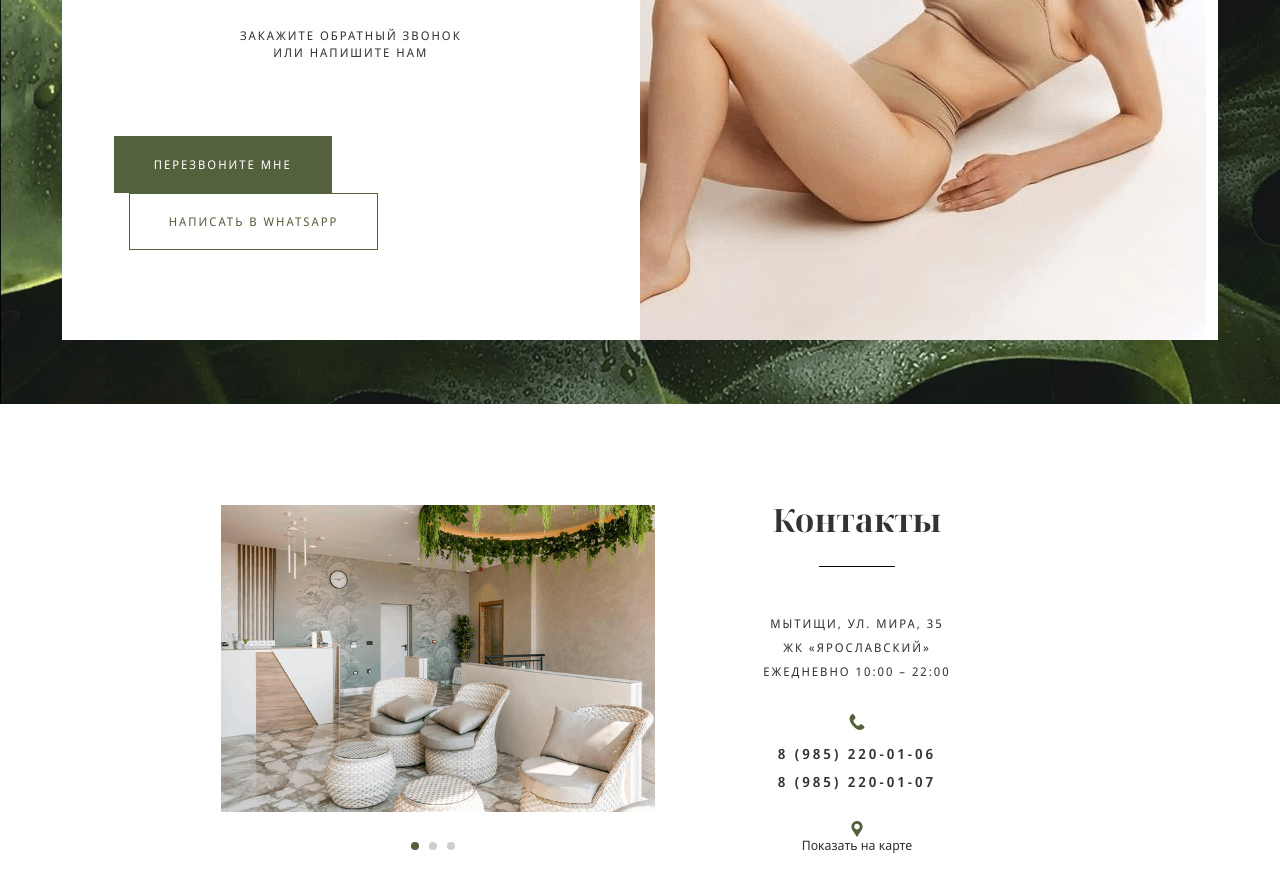
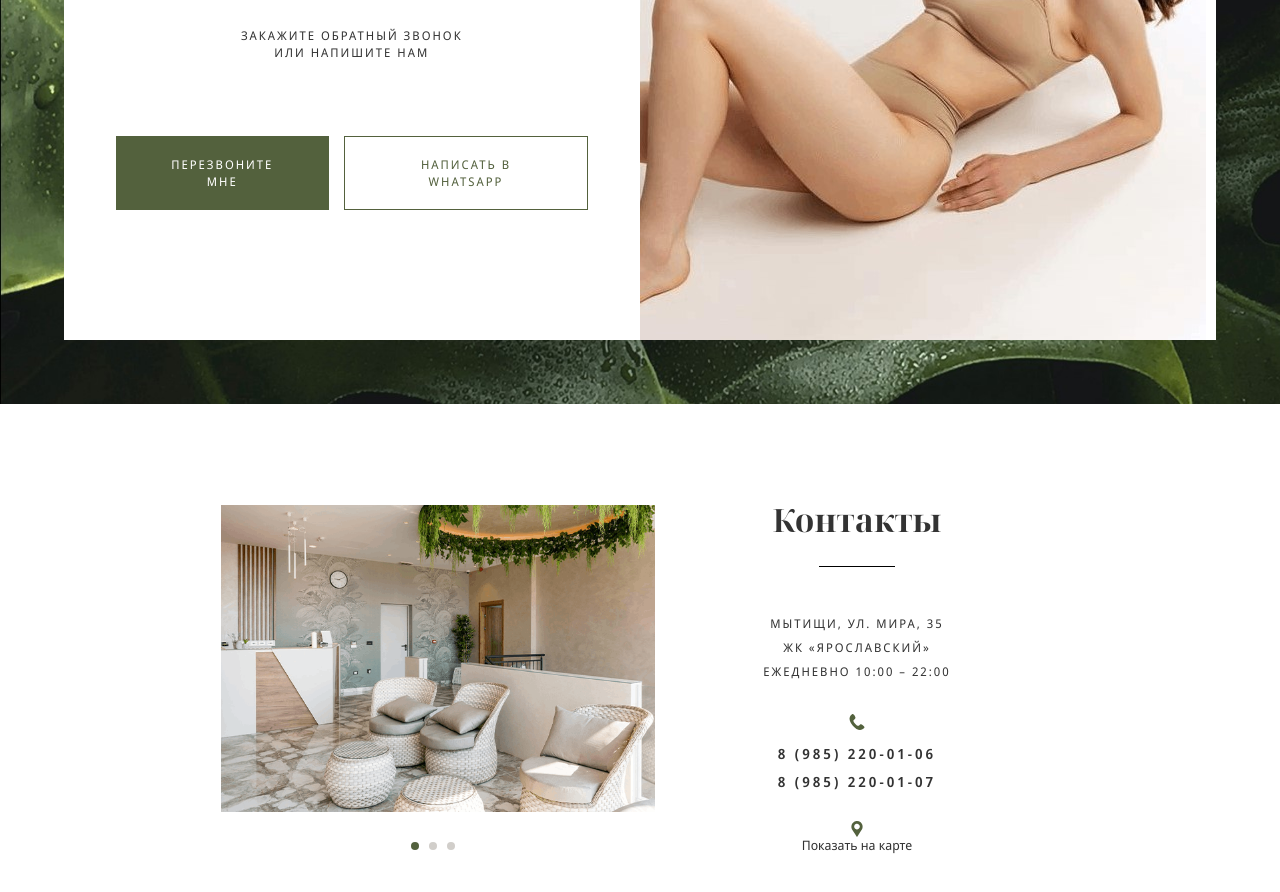
Before and after one commit to rdavydov/laser-epilation, a website: page index.html in a window 1280 px wide. Shown: the part 7980-8872 px from the top of the page. Drawn offline with nearby package versions, Linux system fonts and the light colour scheme.

Commit message:
Update index.html

```diff
--- a/index.html
+++ b/index.html
@@ -1173,7 +1173,7 @@
 					<br>
 					или напишите нам
 				</h3>
-				<div class="button-group">
+				<div class="button-group" style="display: flex;">
 					<button class="button_filled uppercase">
 						Перезвоните мне
 					</button>
```
